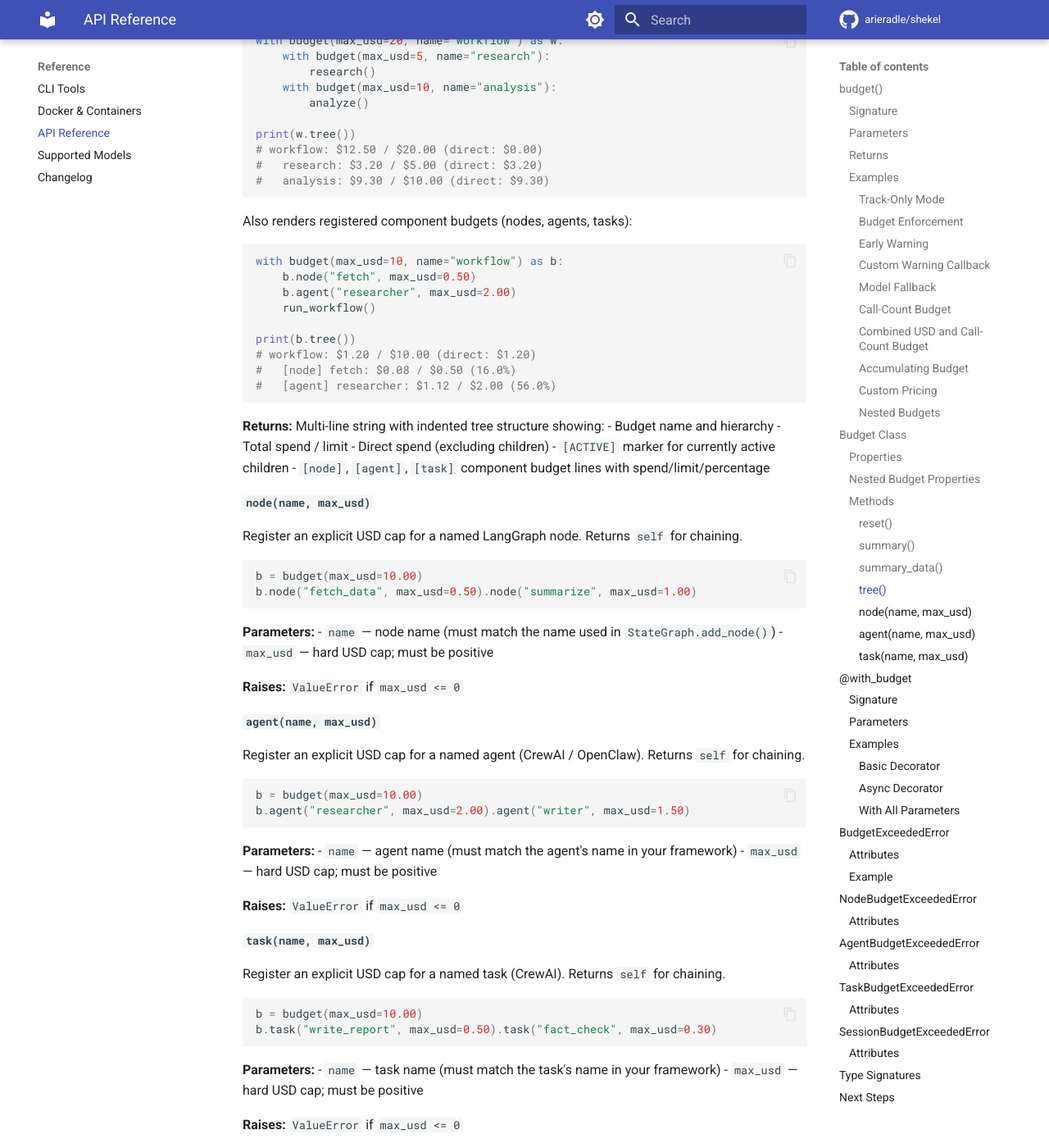
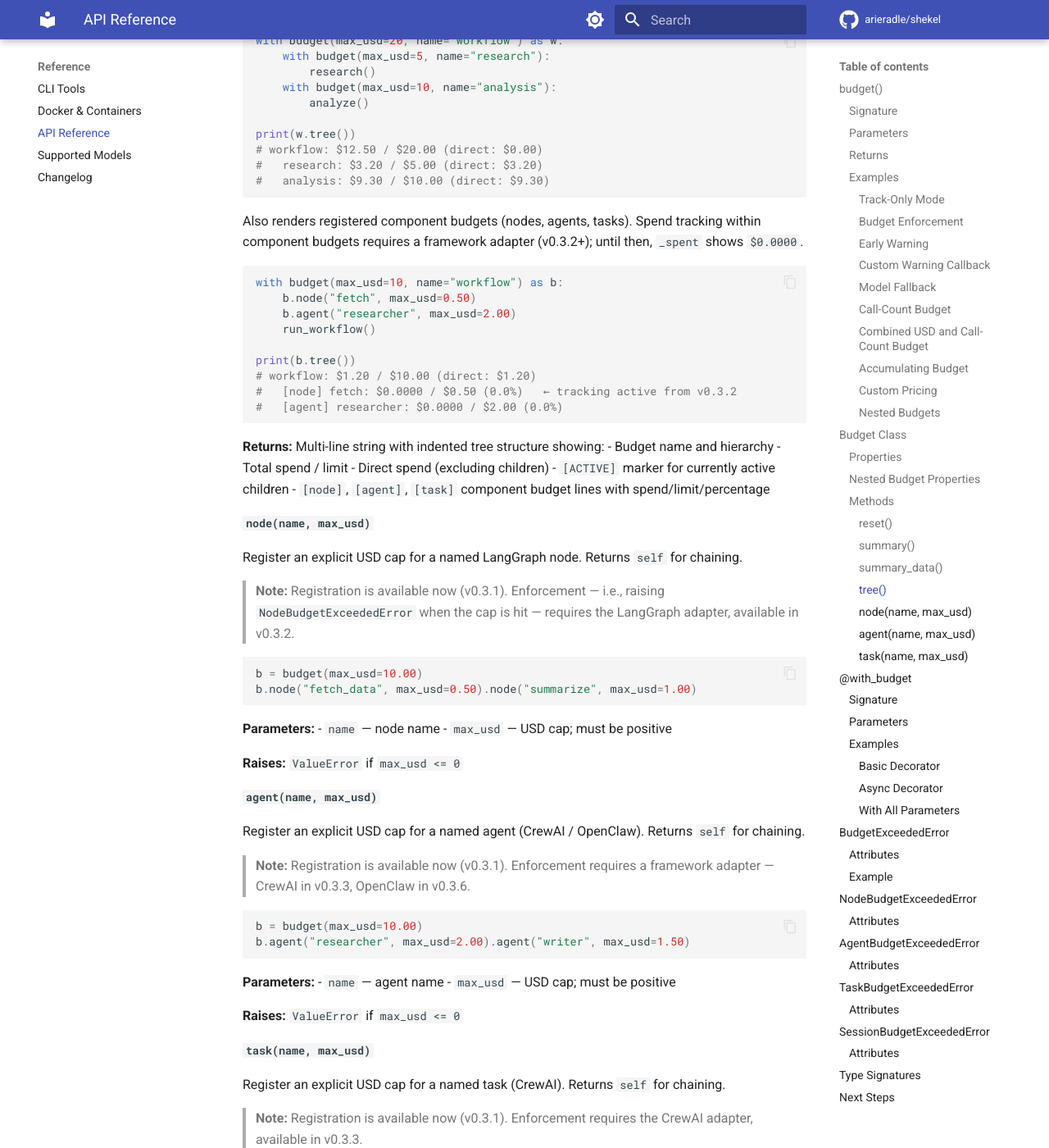
Before and after one commit to arieradle/shekel, an MkDocs documentation site: the page built from docs/api-reference.md, in a window 1280 px wide and 1400 px high, scrolled down 5589 px. Shown: the whole window at 82% size. Built offline with MkDocs 1.6.1 and Material for MkDocs 9.7.7, drawn with Linux system fonts in a browser that asks for light colours; comment, search, counter and statistics services are not loaded; the version menu is left out; some of the changed text lies outside the part shown.

Commit message:
docs: clarify .node/.agent/.task registration vs enforcement
Registration API is live in v0.3.1; enforcement (raising NodeBudgetExceededError
etc. and tracking _spent) requires framework adapters landing in v0.3.2+.
Add notes to api-reference and index to avoid misleading users.

Co-Authored-By: Claude Sonnet 4.6 <noreply@anthropic.com>

````diff
--- a/docs/api-reference.md
+++ b/docs/api-reference.md
@@ -243,7 +243,7 @@ print(w.tree())
 #   analysis: $9.30 / $10.00 (direct: $9.30)
 ```
 
-Also renders registered component budgets (nodes, agents, tasks):
+Also renders registered component budgets (nodes, agents, tasks). Spend tracking within component budgets requires a framework adapter (v0.3.2+); until then, `_spent` shows `$0.0000`.
 
 ```python
 with budget(max_usd=10, name="workflow") as b:
@@ -253,8 +253,8 @@ with budget(max_usd=10, name="workflow") as b:
 
 print(b.tree())
 # workflow: $1.20 / $10.00 (direct: $1.20)
-#   [node] fetch: $0.08 / $0.50 (16.0%)
-#   [agent] researcher: $1.12 / $2.00 (56.0%)
+#   [node] fetch: $0.0000 / $0.50 (0.0%)   ← tracking active from v0.3.2
+#   [agent] researcher: $0.0000 / $2.00 (0.0%)
 ```
 
 **Returns:** Multi-line string with indented tree structure showing:
@@ -268,14 +268,16 @@ print(b.tree())
 
 Register an explicit USD cap for a named LangGraph node. Returns `self` for chaining.
 
+> **Note:** Registration is available now (v0.3.1). Enforcement — i.e., raising `NodeBudgetExceededError` when the cap is hit — requires the LangGraph adapter, available in v0.3.2.
+
 ```python
 b = budget(max_usd=10.00)
 b.node("fetch_data", max_usd=0.50).node("summarize", max_usd=1.00)
 ```
 
 **Parameters:**
-- `name` — node name (must match the name used in `StateGraph.add_node()`)
-- `max_usd` — hard USD cap; must be positive
+- `name` — node name
+- `max_usd` — USD cap; must be positive
 
 **Raises:** `ValueError` if `max_usd <= 0`
 
@@ -283,14 +285,16 @@ b.node("fetch_data", max_usd=0.50).node("summarize", max_usd=1.00)
 
 Register an explicit USD cap for a named agent (CrewAI / OpenClaw). Returns `self` for chaining.
 
+> **Note:** Registration is available now (v0.3.1). Enforcement requires a framework adapter — CrewAI in v0.3.3, OpenClaw in v0.3.6.
+
 ```python
 b = budget(max_usd=10.00)
 b.agent("researcher", max_usd=2.00).agent("writer", max_usd=1.50)
 ```
 
 **Parameters:**
-- `name` — agent name (must match the agent's name in your framework)
-- `max_usd` — hard USD cap; must be positive
+- `name` — agent name
+- `max_usd` — USD cap; must be positive
 
 **Raises:** `ValueError` if `max_usd <= 0`
 
@@ -298,14 +302,16 @@ b.agent("researcher", max_usd=2.00).agent("writer", max_usd=1.50)
 
 Register an explicit USD cap for a named task (CrewAI). Returns `self` for chaining.
 
+> **Note:** Registration is available now (v0.3.1). Enforcement requires the CrewAI adapter, available in v0.3.3.
+
 ```python
 b = budget(max_usd=10.00)
 b.task("write_report", max_usd=0.50).task("fact_check", max_usd=0.30)
 ```
 
 **Parameters:**
-- `name` — task name (must match the task's name in your framework)
-- `max_usd` — hard USD cap; must be positive
+- `name` — task name
+- `max_usd` — USD cap; must be positive
 
 **Raises:** `ValueError` if `max_usd <= 0`
 
````
Also changed, not shown: docs/index.md (+3 -3 lines).
